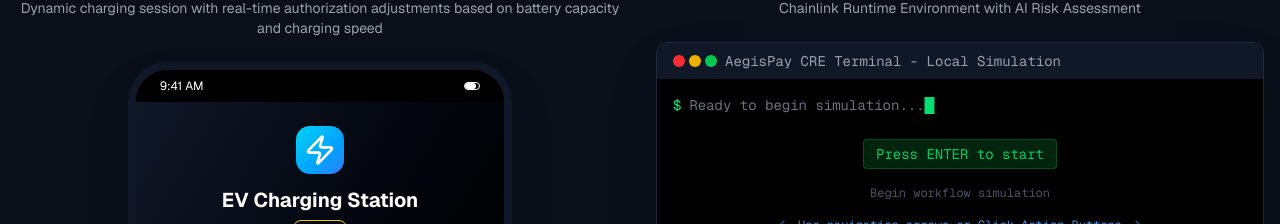
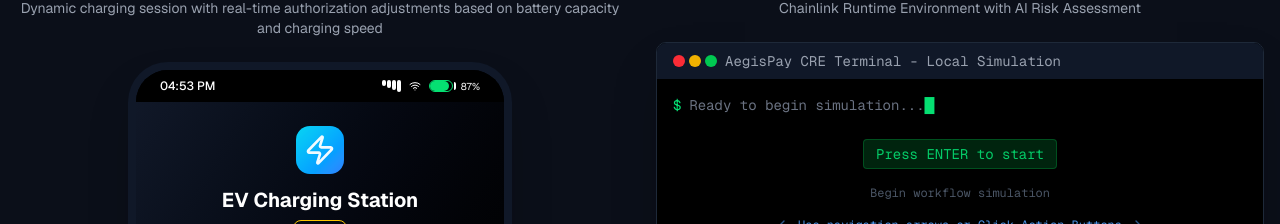
Before and after one commit to AegisPayments/aegis-web, a Next.js app: page /demos in a window 1280 px wide. Shown: the part 713-937 px from the top of the page. Built offline with nearby package versions, Linux system fonts and the light colour scheme.

Commit message:
app mockup interactivity

```diff
--- a/app/globals.css
+++ b/app/globals.css
@@ -141,3 +141,13 @@ body {
     border-color: var(--aegis-cyber-blue);
   }
 }
+
+/* Custom animations for interactive UI elements */
+@keyframes shimmer {
+  0% {
+    transform: translateX(-100%) skewX(-12deg);
+  }
+  100% {
+    transform: translateX(200%) skewX(-12deg);
+  }
+}
--- a/src/components/app-mockup.tsx
+++ b/src/components/app-mockup.tsx
@@ -3,7 +3,8 @@
 import { Button } from "@/components/ui/button";
 import { Card } from "@/components/ui/card";
 import { Badge } from "@/components/ui/badge";
-import { Zap, Car, Bot, Wallet } from "lucide-react";
+import { Zap, Car, Bot, Wallet, Wifi } from "lucide-react";
+import { useState, useEffect } from "react";
 
 interface AppMockupProps {
   title: string;
@@ -28,6 +29,59 @@ export function AppMockup({
   isComplete = false,
   merchantType = "",
 }: AppMockupProps) {
+  // Live interactive states
+  const [currentTime, setCurrentTime] = useState(new Date());
+  const [batteryLevel, setBatteryLevel] = useState(87);
+  const [signalBars, setSignalBars] = useState(4);
+  const [networkActive, setNetworkActive] = useState(false);
+
+  // Update clock every second
+  useEffect(() => {
+    const timer = setInterval(() => {
+      setCurrentTime(new Date());
+    }, 1000);
+    return () => clearInterval(timer);
+  }, []);
+
+  // Simulate battery drain and signal changes
+  useEffect(() => {
+    const batteryTimer = setInterval(() => {
+      setBatteryLevel((prev) => {
+        const newLevel = prev - Math.random() * 0.1; // Very slow drain
+        return Math.max(10, newLevel); // Don't go below 10%
+      });
+    }, 30000); // Every 30 seconds
+
+    const signalTimer = setInterval(() => {
+      setSignalBars(Math.floor(Math.random() * 3) + 3); // 3-5 bars
+    }, 15000); // Every 15 seconds
+
+    const networkTimer = setInterval(
+      () => {
+        setNetworkActive(true);
+        setTimeout(() => setNetworkActive(false), 200);
+      },
+      Math.random() * 10000 + 5000,
+    ); // Random network activity
+
+    return () => {
+      clearInterval(batteryTimer);
+      clearInterval(signalTimer);
+      clearInterval(networkTimer);
+    };
+  }, []);
+
+  const getBatteryColor = () => {
+    if (batteryLevel > 50) return "bg-green-400";
+    if (batteryLevel > 20) return "bg-yellow-400";
+    return "bg-red-400";
+  };
+
+  const getBatteryBorderColor = () => {
+    if (batteryLevel > 50) return "border-green-400";
+    if (batteryLevel > 20) return "border-yellow-400";
+    return "border-red-400";
+  };
   const getStatusColor = (status: string) => {
     if (status.includes("Complete")) return "text-green-400";
     if (
@@ -68,11 +122,61 @@ export function AppMockup({
         <div className="bg-black rounded-[2rem] overflow-hidden">
           {/* Phone Status Bar */}
           <div className="bg-black px-6 py-2 flex justify-between items-center text-white text-xs">
-            <span>9:41 AM</span>
-            <div className="flex space-x-1">
-              <div className="w-4 h-2 border border-white rounded-sm">
-                <div className="w-3/4 h-full bg-white rounded-sm"></div>
+            <span className="font-medium">
+              {currentTime.toLocaleTimeString([], {
+                hour: "2-digit",
+                minute: "2-digit",
+              })}
+            </span>
+            <div className="flex items-center space-x-2">
+              {/* Network Activity Indicator */}
+              <div className="flex space-x-[1px]">
+                {[...Array(4)].map((_, i) => (
+                  <div
+                    key={i}
+                    className={`w-1 rounded-full transition-all duration-300 ${
+                      i < signalBars
+                        ? networkActive
+                          ? "bg-cyan-400 shadow-cyan-400/50 shadow-sm"
+                          : "bg-white"
+                        : "bg-gray-600"
+                    }`}
+                    style={{ height: `${6 + i * 2}px` }}
+                  />
+                ))}
               </div>
+
+              {/* WiFi Icon */}
+              <Wifi
+                className={`w-3 h-3 transition-colors duration-300 ${
+                  networkActive ? "text-cyan-400" : "text-white"
+                }`}
+              />
+
+              {/* Battery */}
+              <div
+                className={`w-6 h-3 border rounded-sm transition-colors duration-300 ${getBatteryBorderColor()}`}
+              >
+                <div
+                  className={`h-full rounded-sm transition-all duration-1000 ${getBatteryColor()}`}
+                  style={{ width: `${Math.max(batteryLevel, 5)}%` }}
+                />
+                {/* Battery tip */}
+                <div
+                  className={`absolute w-[2px] h-2 rounded-r-sm ml-6 -mt-[9px] transition-colors duration-300 ${
+                    batteryLevel > 20 ? "bg-white" : getBatteryColor()
+                  }`}
+                />
+              </div>
+
+              {/* Battery percentage */}
+              <span
+                className={`text-[10px] transition-colors duration-300 ${
+                  batteryLevel > 20 ? "text-white" : "text-red-400"
+                }`}
+              >
+                {Math.round(batteryLevel)}%
+              </span>
             </div>
           </div>
 
@@ -80,50 +184,66 @@ export function AppMockup({
           <div className="p-6 bg-gradient-to-br from-gray-900 to-black min-h-[600px]">
             {/* App Header */}
             <div className="text-center mb-8">
-              <div className="w-12 h-12 mx-auto mb-3 bg-gradient-to-br from-cyan-400 to-blue-500 rounded-xl flex items-center justify-center">
-                {getScenarioIcon(merchantType)}
+              <div className="w-12 h-12 mx-auto mb-3 bg-gradient-to-br from-cyan-400 to-blue-500 rounded-xl flex items-center justify-center relative overflow-hidden group">
+                {/* Subtle breathing animation */}
+                <div className="absolute inset-0 bg-gradient-to-br from-cyan-300 to-blue-400 rounded-xl animate-pulse opacity-0 group-hover:opacity-30 transition-opacity duration-500" />
+                {/* Icon with subtle scale animation */}
+                <div className="transform transition-transform duration-300 group-hover:scale-110">
+                  {getScenarioIcon(merchantType)}
+                </div>
               </div>
-              <h2 className="text-xl font-bold text-white mb-1">{title}</h2>
+              <h2 className="text-xl font-bold text-white mb-1 transition-all duration-300 hover:text-cyan-300">
+                {title}
+              </h2>
               <Badge
                 variant="secondary"
-                className={`${getStatusColor(status)} bg-transparent border border-current`}
+                className={`${getStatusColor(status)} bg-transparent border border-current transition-all duration-300 hover:shadow-lg hover:shadow-current/20`}
               >
                 {status}
               </Badge>
             </div>
 
             {/* Balance Card */}
-            <Card className="bg-gray-800/50 border-gray-700 p-4 mb-6">
+            <Card className="bg-gray-800/50 border-gray-700 p-4 mb-6 transition-all duration-300 hover:bg-gray-800/70 hover:border-gray-600 hover:shadow-lg hover:shadow-white/5 group">
               <div className="text-center">
-                <div className="text-gray-400 text-sm mb-1">
+                <div className="text-gray-400 text-sm mb-1 transition-colors duration-300 group-hover:text-gray-300">
                   Available Balance
                 </div>
-                <div className="text-2xl font-bold text-white">{balance}</div>
+                <div className="text-2xl font-bold text-white transition-transform duration-300 group-hover:scale-105">
+                  {balance}
+                </div>
               </div>
             </Card>
 
             {/* Current Authorization */}
-            <Card className="bg-cyan-900/20 border-cyan-500/30 p-4 mb-6">
-              <div className="text-center">
-                <div className="text-cyan-300 text-sm mb-1">
+            <Card className="bg-cyan-900/20 border-cyan-500/30 p-4 mb-6 transition-all duration-300 hover:bg-cyan-900/30 hover:border-cyan-400/50 hover:shadow-lg hover:shadow-cyan-400/10 group relative overflow-hidden">
+              {/* Animated background shimmer */}
+              <div className="absolute inset-0 bg-gradient-to-r from-transparent via-cyan-300/5 to-transparent transform -skew-x-12 -translate-x-full group-hover:translate-x-full transition-transform duration-1000" />
+              <div className="text-center relative z-10">
+                <div className="text-cyan-300 text-sm mb-1 transition-colors duration-300 group-hover:text-cyan-200">
                   Current Authorization
                 </div>
-                <div className="text-xl font-bold text-cyan-400">
+                <div className="text-xl font-bold text-cyan-400 transition-all duration-300 group-hover:text-cyan-300 group-hover:scale-105">
                   {currentAuth}
                 </div>
               </div>
             </Card>
 
             {/* Progress Bar */}
-            <div className="mb-6">
-              <div className="text-gray-400 text-sm mb-2">Progress</div>
-              <div className="bg-gray-700 rounded-full h-2 overflow-hidden">
+            <div className="mb-6 group">
+              <div className="text-gray-400 text-sm mb-2 transition-colors duration-300 group-hover:text-gray-300">
+                Progress
+              </div>
+              <div className="bg-gray-700 rounded-full h-2 overflow-hidden transition-all duration-300 group-hover:shadow-lg group-hover:shadow-current/20">
                 <div
-                  className={`h-full ${getProgressColor()} transition-all duration-500 ease-out`}
+                  className={`h-full ${getProgressColor()} transition-all duration-500 ease-out relative overflow-hidden`}
                   style={{ width: `${progress}%` }}
-                ></div>
+                >
+                  {/* Animated shimmer effect */}
+                  <div className="absolute inset-0 bg-gradient-to-r from-transparent via-white/20 to-transparent transform -skew-x-12 animate-[shimmer_2s_infinite]" />
+                </div>
               </div>
-              <div className="text-right text-xs text-gray-500 mt-1">
+              <div className="text-right text-xs text-gray-500 mt-1 transition-colors duration-300 group-hover:text-gray-400">
                 {progress}%
               </div>
             </div>
@@ -132,16 +252,31 @@ export function AppMockup({
             <Button
               onClick={onNextStep}
               disabled={isComplete}
-              className="w-full bg-gradient-to-r from-cyan-400 to-cyan-500 hover:from-cyan-500 hover:to-cyan-600 text-black font-medium py-3"
+              className="w-full bg-gradient-to-r from-cyan-400 to-cyan-500 hover:from-cyan-500 hover:to-cyan-600 text-black font-medium py-3 transition-all duration-300 hover:shadow-lg hover:shadow-cyan-400/25 hover:scale-[1.02] active:scale-[0.98] relative overflow-hidden group"
             >
-              {isComplete ? "Demo Complete" : stepTitle}
+              <span className="relative z-10">
+                {isComplete ? "Demo Complete" : stepTitle}
+              </span>
+              {!isComplete && (
+                <div className="absolute inset-0 bg-gradient-to-r from-cyan-300 to-cyan-400 opacity-0 group-hover:opacity-100 transition-opacity duration-300" />
+              )}
             </Button>
 
             {/* Additional Info */}
             <div className="mt-6 text-xs text-gray-500 space-y-1">
-              <div>• Funds secured in AegisPay ledger</div>
-              <div>• AI risk engine monitoring</div>
-              <div>• Real-time authorization updates</div>
+              {[
+                "Funds secured in AegisPay ledger",
+                "AI risk engine monitoring",
+                "Real-time authorization updates",
+              ].map((text, index) => (
+                <div
+                  key={index}
+                  className="transition-all duration-300 hover:text-gray-400 hover:translate-x-1"
+                  style={{ animationDelay: `${index * 100}ms` }}
+                >
+                  • {text}
+                </div>
+              ))}
             </div>
           </div>
         </div>
--- a/src/config/demos.ts
+++ b/src/config/demos.ts
@@ -105,7 +105,7 @@ export const demoConfig: TDemoConfig = {
                         balance: "$949.50",
                         status: "Driver En Route",
                         actionStepTitle: "Driver En Route",
-                        progress: 0
+                        progress: 15
                     }
                 },
                 {
```
